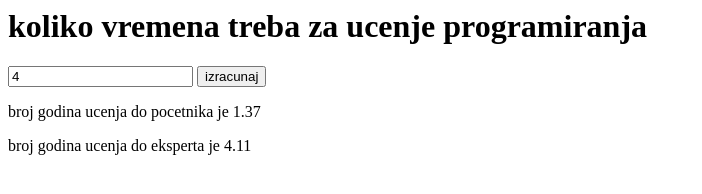
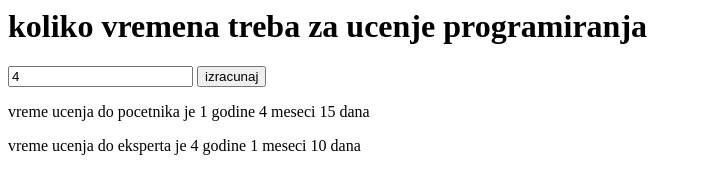
Before and after one commit to nenadvir/izracunaj-broj-godina, a plain HTML site: page index.html in a window 1280 px wide. Both pictures are taken after a click on the button "izracunaj". Shown: the whole page, without its empty margins (0-702 px from the left). Drawn offline with Linux system fonts and the light colour scheme.

Commit message:
Add files via upload

```diff
--- a/index.html
+++ b/index.html
@@ -11,6 +11,12 @@
 
     <button id='dugme'>izracunaj</button>
 
+    <p id='razlikaSati'></p>
+
+    <p id='brojDanaZaPocetnika'></p>
+
+    <p id='brojDanaDoEksperta'></p>
+
     <p id='brojGodina'></p>
 
     <p id='brojGodinaDoEksperta'></p>
--- a/main.js
+++ b/main.js
@@ -1,47 +1,68 @@
 
 
-function izracunajGodine(){
+function izracunajGodine() {
 
     console.clear();
 
-    const satiEkspert= 10000;
+    const satiPocetniik = 2000;
 
-    const satiPocetniik= 2000;
+    const satiEkspert = 10000;
 
     const radnoVreme = 8;
 
     let razlikaSati = satiEkspert - satiPocetniik;
 
-    console.log(razlikaSati);
+    console.log('razlikaSati = ' ,razlikaSati);
 
-    brojSatiDnevno= document.getElementById('unos').value;
+    brojSatiDnevno = document.getElementById('unos').value;
 
-    // console.log(document.getElementById('unos'));
 
-    brojDanaZaPocetnika= satiPocetniik / brojSatiDnevno;
 
-    console.log(brojDanaZaPocetnika);
+    ukupnoDanaDoPocetnika = satiPocetniik / brojSatiDnevno;
 
-    brojDanaDoEksperta = razlikaSati / radnoVreme + brojDanaZaPocetnika;
+    console.log('brojDanaZaPocetnika=', ukupnoDanaDoPocetnika);
 
-    console.log(brojDanaDoEksperta);
+    ukupnoDanaDoEksperta = razlikaSati / radnoVreme + ukupnoDanaDoPocetnika;
 
-    brojGodina = (brojDanaZaPocetnika / 365 );
+    console.log('brojDanaDoEksperta=', ukupnoDanaDoEksperta);
 
-    brojGodina = brojGodina.toFixed(2);
 
-    brojGodinaDoEksperta = (brojDanaDoEksperta / 365);
+    let godineDoPocetnika = Math.floor(ukupnoDanaDoPocetnika / 365);
 
-    brojGodinaDoEksperta = brojGodinaDoEksperta.toFixed(2);
+    let meseciDoPocetnika = Math.floor((ukupnoDanaDoPocetnika % 365) / 30);
 
-    // console.log('broj godina ucenja do pocetnika je ', brojGodina);
+    let daniDoPocetnika = (ukupnoDanaDoPocetnika % 365) % 30;
 
-    // console.log('broj godina ucenja do eksperta je ', brojGodinaDoEksperta);
 
-    document.getElementById('brojGodina').innerText = 'broj godina ucenja do pocetnika je ' + brojGodina;
 
-    document.getElementById('brojGodinaDoEksperta').innerText = 'broj godina ucenja do eksperta je ' + brojGodinaDoEksperta;
+    let godinaDoEksperta = Math.floor(ukupnoDanaDoEksperta / 365);
+
+    let meseciDoEksperta = Math.floor((ukupnoDanaDoEksperta % 365) / 30);
+
+    let daniDoEksperta = (ukupnoDanaDoEksperta % 365) % 30;
+
+
+
+
+
+    document.getElementById('brojGodina').innerText = 'vreme ucenja do pocetnika je ' + godineDoPocetnika + ' godine ' + meseciDoPocetnika + ' meseci ' + daniDoPocetnika + " dana";
+
+    document.getElementById('brojGodinaDoEksperta').innerText = 'vreme ucenja do eksperta je ' + godinaDoEksperta + ' godine ' + meseciDoEksperta + ' meseci ' + daniDoEksperta + " dana";
 }
+
+function brojDanaUGodine(ukupnoDana) {
+    const uGodiniBrojDana = 365;
+
+
+
+
+
+
+
+
+
+}
+
 
 const dugme = document.getElementById('dugme');
 
```
